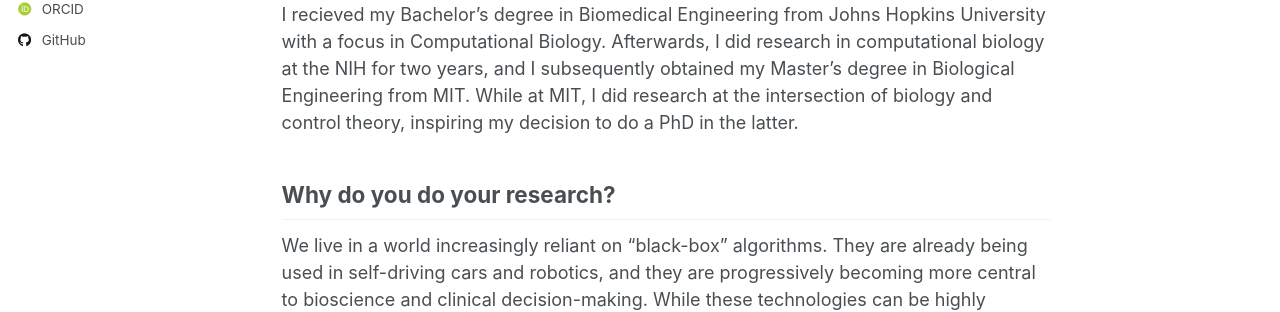
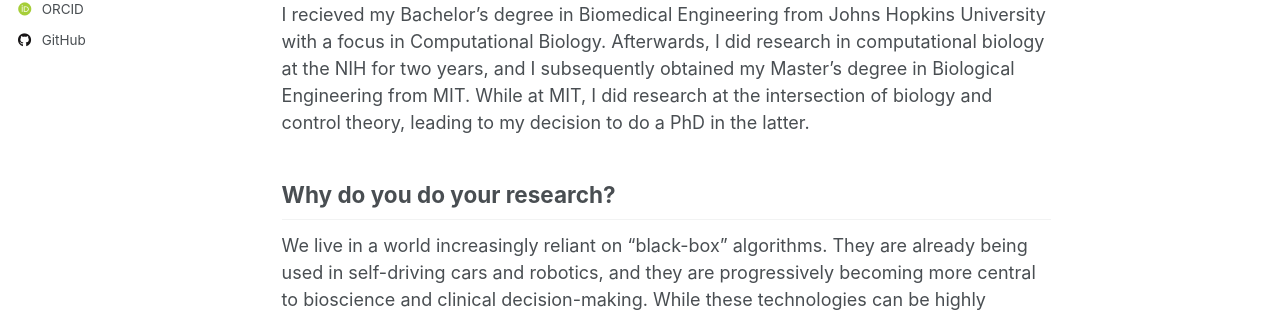
Before and after one commit to dylan-hirsch/dylan-hirsch.github.io, a Jekyll site: the page built from _pages/about.md, in a window 1280 px wide and 900 px high. Shown: the part 475-787 px from the top of the window. Built offline with Jekyll 4.4.1, drawn with Linux system fonts in a browser that asks for light colours; some web fonts are replaced; a script that is not in the unit is left out.

Commit message:
Update about.md

```diff
--- a/_pages/about.md
+++ b/_pages/about.md
@@ -16,7 +16,7 @@ I am also grateful to the various programs that have supported my work: the NIH
 ## Prior education and training
 I recieved my Bachelor's degree in Biomedical Engineering from Johns Hopkins University with a focus in Computational Biology.
 Afterwards, I did research in computational biology at the NIH for two years, and I subsequently obtained my Master's degree in Biological Engineering from MIT.
-While at MIT, I did research at the intersection of biology and control theory, inspiring my decision to do a PhD in the latter.
+While at MIT, I did research at the intersection of biology and control theory, leading to my decision to do a PhD in the latter.
 
 ## Why do you do your research?
 We live in a world increasingly reliant on "black-box" algorithms.
```
